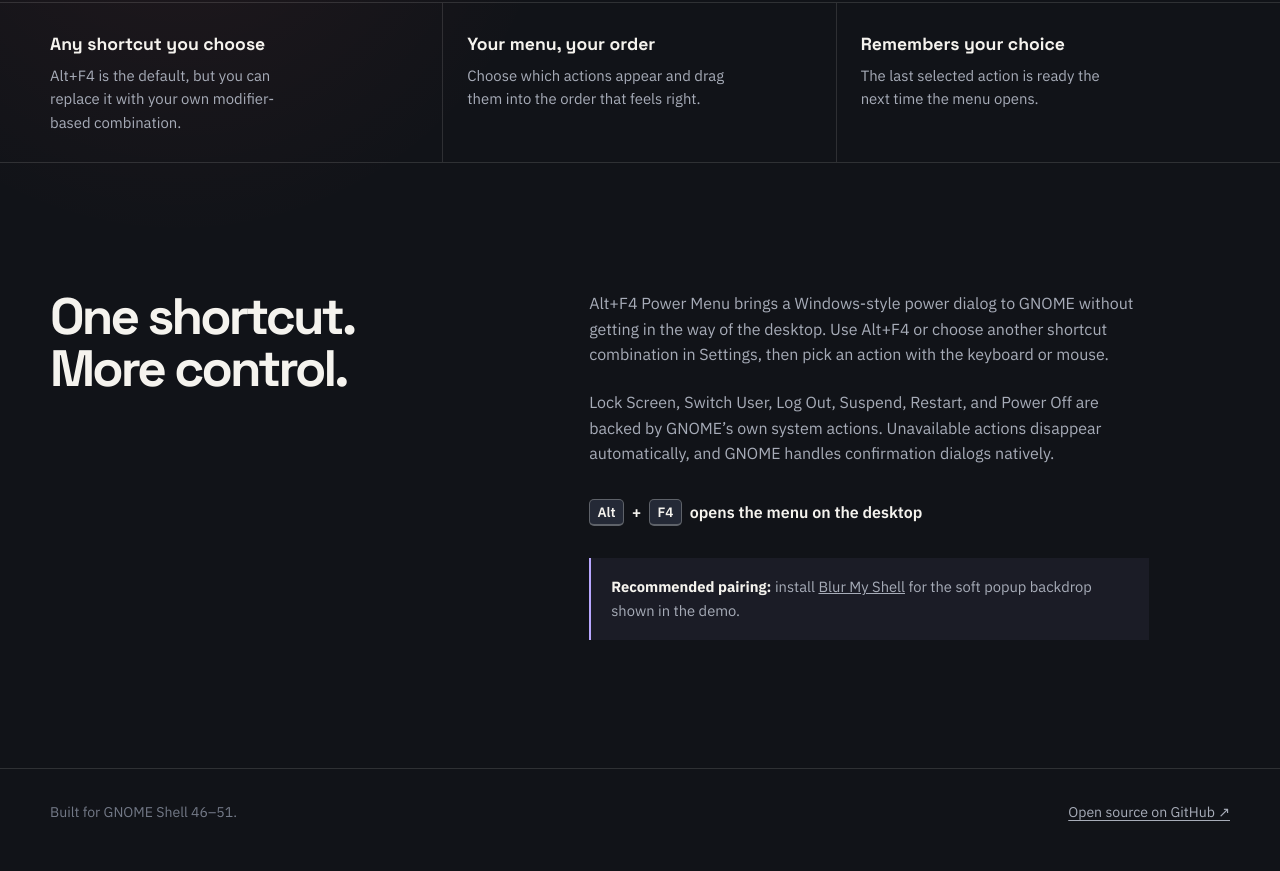
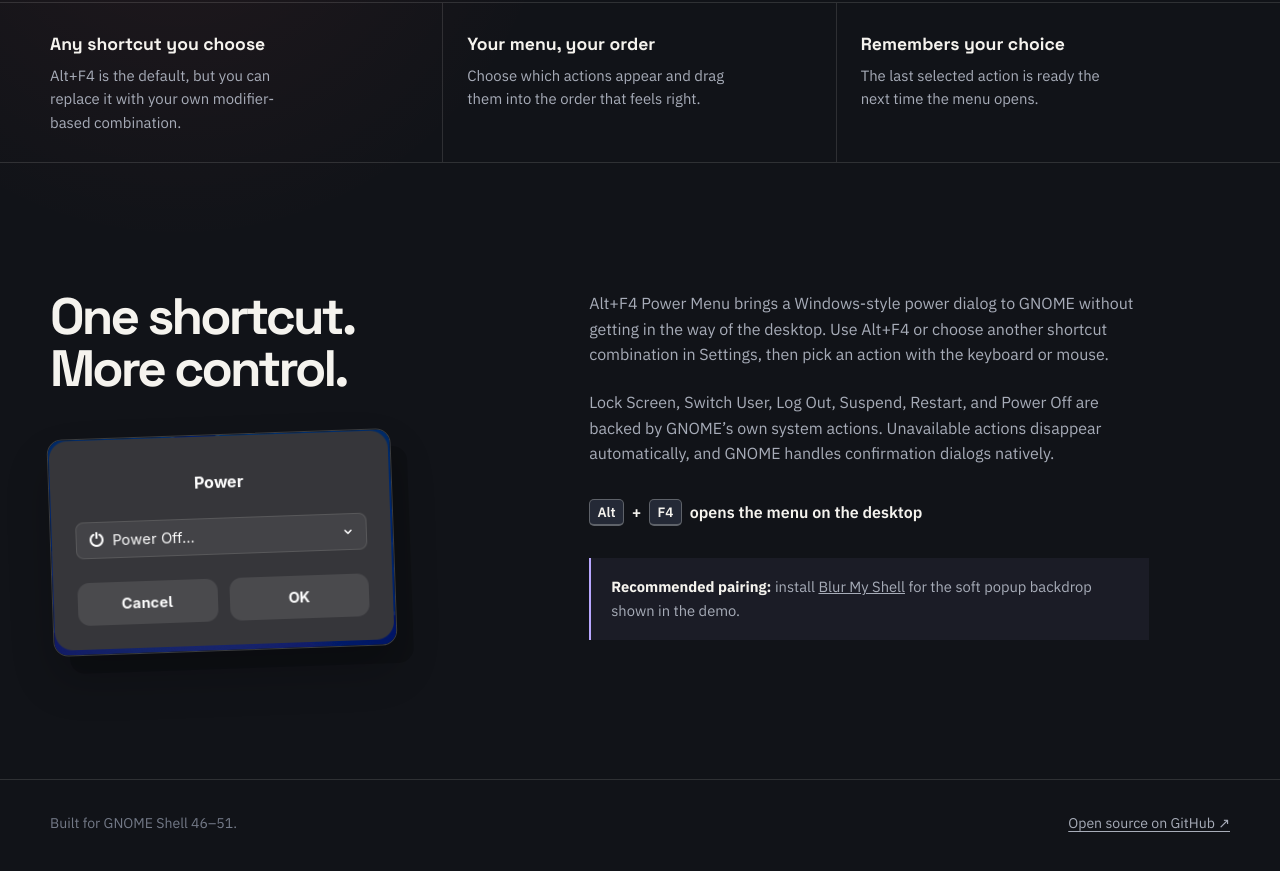
Before and after one commit to AlphaBeast97/gnome-altf4-menu, a website: page docs/index.html in a window 1280 px wide. Shown: the part 874-1745 px from the top of the page. Drawn offline with Linux system fonts and the light colour scheme.

Commit message:
feat: add power menu detail to landing page

```diff
--- a/docs/index.html
+++ b/docs/index.html
@@ -127,6 +127,15 @@
 
     .story { display: grid; grid-template-columns: .8fr 1.2fr; gap: 7rem; padding: 8rem 0; }
     .story h2 { max-width: 390px; margin: 0; font-size: clamp(2.2rem, 4vw, 4rem); }
+    .dialog-shot {
+      display: block;
+      width: min(100%, 344px);
+      margin-top: 2.4rem;
+      border: 1px solid rgba(245,243,238,.18);
+      border-radius: 15px;
+      box-shadow: 16px 18px 0 rgba(0,0,0,.18), 0 24px 44px rgba(0,0,0,.2);
+      transform: rotate(-2deg);
+    }
     .story-copy { max-width: 560px; color: var(--muted); }
     .story-copy p { margin: 0 0 1.4rem; }
     .keyline { display: inline-flex; align-items: center; gap: .5rem; margin-top: .6rem; color: var(--ink); font-weight: 600; }
@@ -204,7 +213,10 @@
     </section>
 
     <section class="story wrap" id="why">
-      <h2>One shortcut.<br>More control.</h2>
+      <div>
+        <h2>One shortcut.<br>More control.</h2>
+        <img class="dialog-shot" src="power-dialog.png" alt="The compact Alt+F4 Power Menu dialog">
+      </div>
       <div class="story-copy">
         <p>Alt+F4 Power Menu brings a Windows-style power dialog to GNOME without getting in the way of the desktop. Use Alt+F4 or choose another shortcut combination in Settings, then pick an action with the keyboard or mouse.</p>
         <p>Lock Screen, Switch User, Log Out, Suspend, Restart, and Power Off are backed by GNOME’s own system actions. Unavailable actions disappear automatically, and GNOME handles confirmation dialogs natively.</p>
```
Also changed, not shown: docs/power-dialog.png (added).
